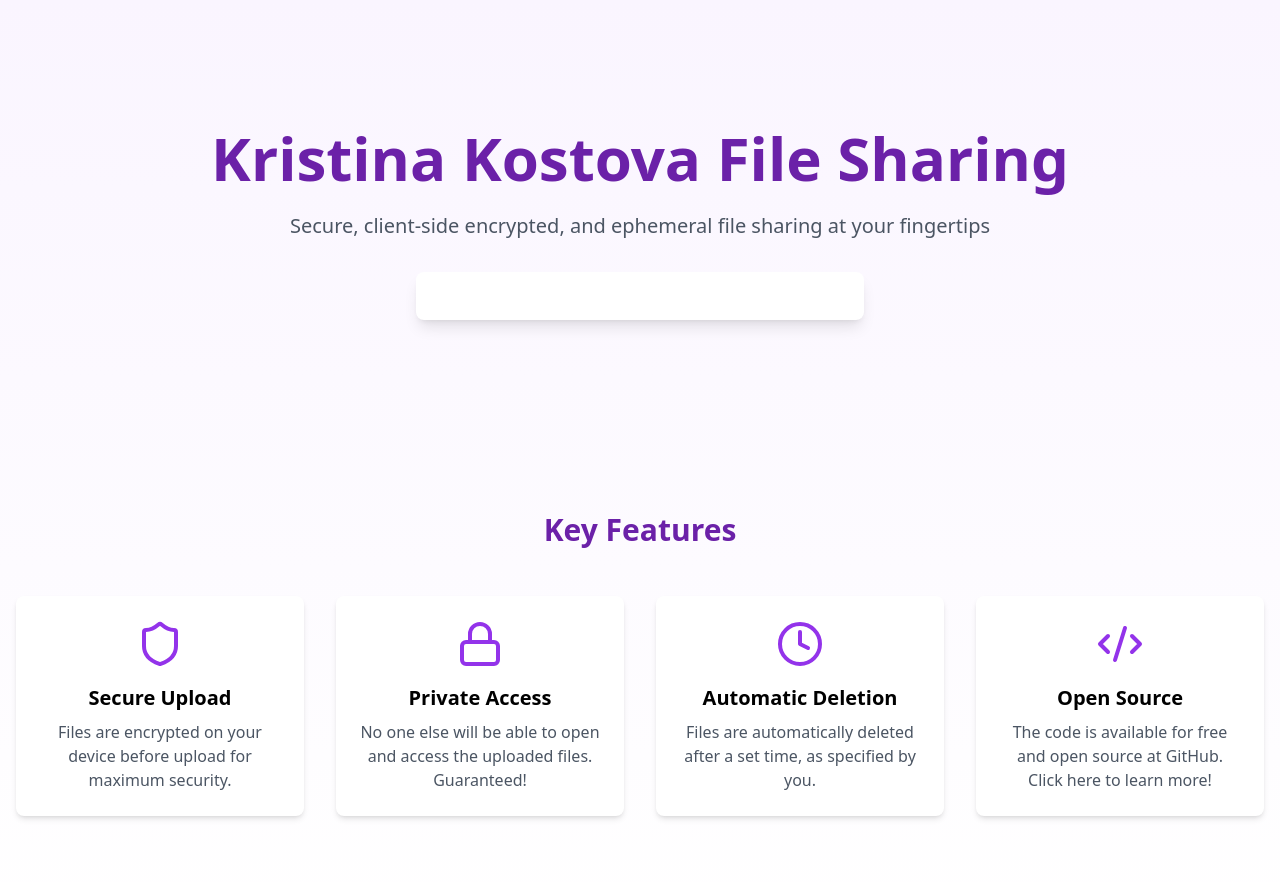
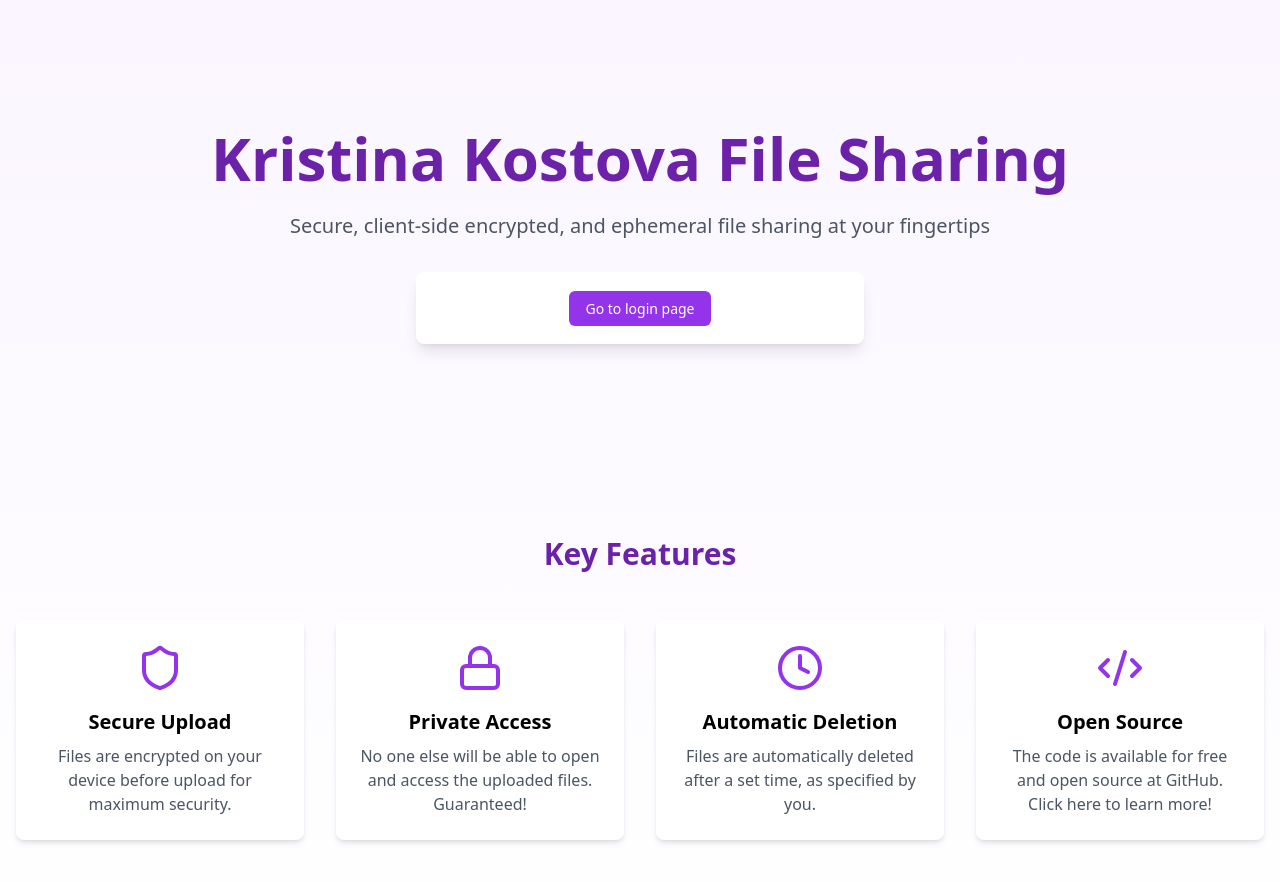
Before and after one commit to ltsochev-dev/krisi-file-share, a Next.js app: page / in a window 1280 px wide. Shown: the top 882 px of the page. Built offline with nearby package versions, Linux system fonts and the light colour scheme; no server answers.

Commit message:
fixing the frontpage a little

```diff
--- a/src/app/page.tsx
+++ b/src/app/page.tsx
@@ -1,11 +1,45 @@
 import Features from "@/components/features";
 import Hero from "@/components/hero";
+import { LogoutClick } from "@/components/logout-btn";
+import { createClient } from "@/lib/supabase/server";
+import Link from "next/link";
 
-export default function Home() {
+export default async function Home() {
+  const supabase = await createClient();
+
+  const { data, error } = await supabase.auth.getUser();
+
+  const { user } = data ?? {};
+
   return (
     <div className="min-h-screen bg-gradient-to-b from-purple-50 to-white">
       <main className="container mx-auto px-4 py-8">
-        <Hero />
+        <Hero>
+          {!error && user && (
+            <div className="user-panel">
+              <p className="text-center mb-4">Logged in as {user.email}</p>
+              <div className="flex flex-wrap gap-4 justify-center items-center">
+                {user?.user_metadata?.is_super_admin && (
+                  <Link
+                    href="/admin"
+                    className="flex items-center h-12 px-4 py-2 bg-purple-600 hover:bg-purple-700 text-white rounded-md text-sm font-medium"
+                  >
+                    Admin Panel
+                  </Link>
+                )}
+                <LogoutClick />
+              </div>
+            </div>
+          )}
+          {!user && (
+            <Link
+              href="/login"
+              className="h-12 px-4 py-2 w-full bg-purple-600 hover:bg-purple-700 mb-4 text-white rounded-md text-sm font-medium"
+            >
+              Go to login page
+            </Link>
+          )}
+        </Hero>
         <Features />
       </main>
     </div>
--- a/src/components/LoginButton.tsx
+++ b/src/components/LoginButton.tsx
@@ -15,5 +15,9 @@ export default function LogiButton() {
     });
   };
 
-  return <Button onClick={handleLogin}>Login using Google OAuth</Button>;
+  return (
+    <Button onClick={handleLogin} className="bg-purple-600 hover:bg-purple-700">
+      Login using Google OAuth
+    </Button>
+  );
 }
--- a/src/components/logout-btn.tsx
+++ b/src/components/logout-btn.tsx
@@ -15,5 +15,9 @@ export function LogoutClick() {
     router.push("/login");
   };
 
-  return <Button onClick={handleClick}>Sign Out</Button>;
+  return (
+    <Button onClick={handleClick} className="bg-purple-600 hover:bg-purple-700">
+      Sign Out
+    </Button>
+  );
 }
```
